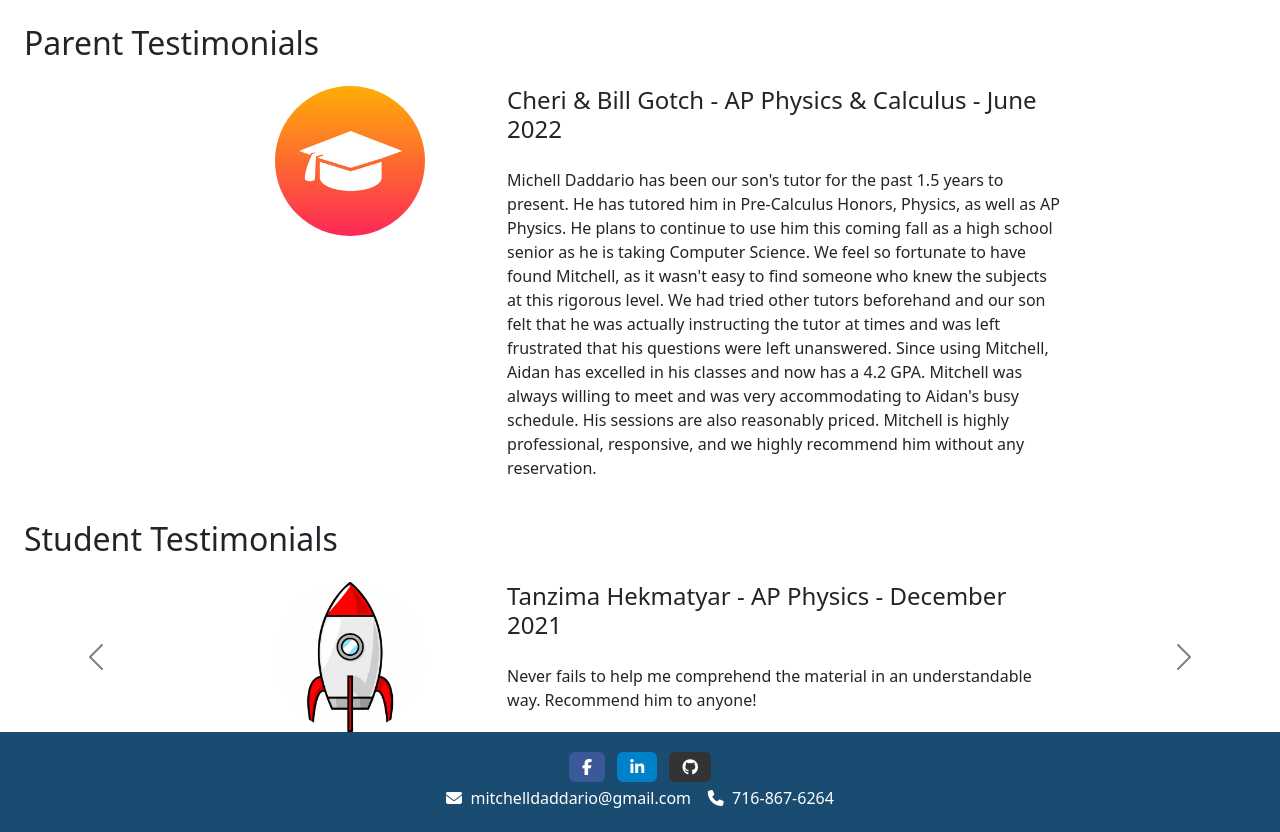
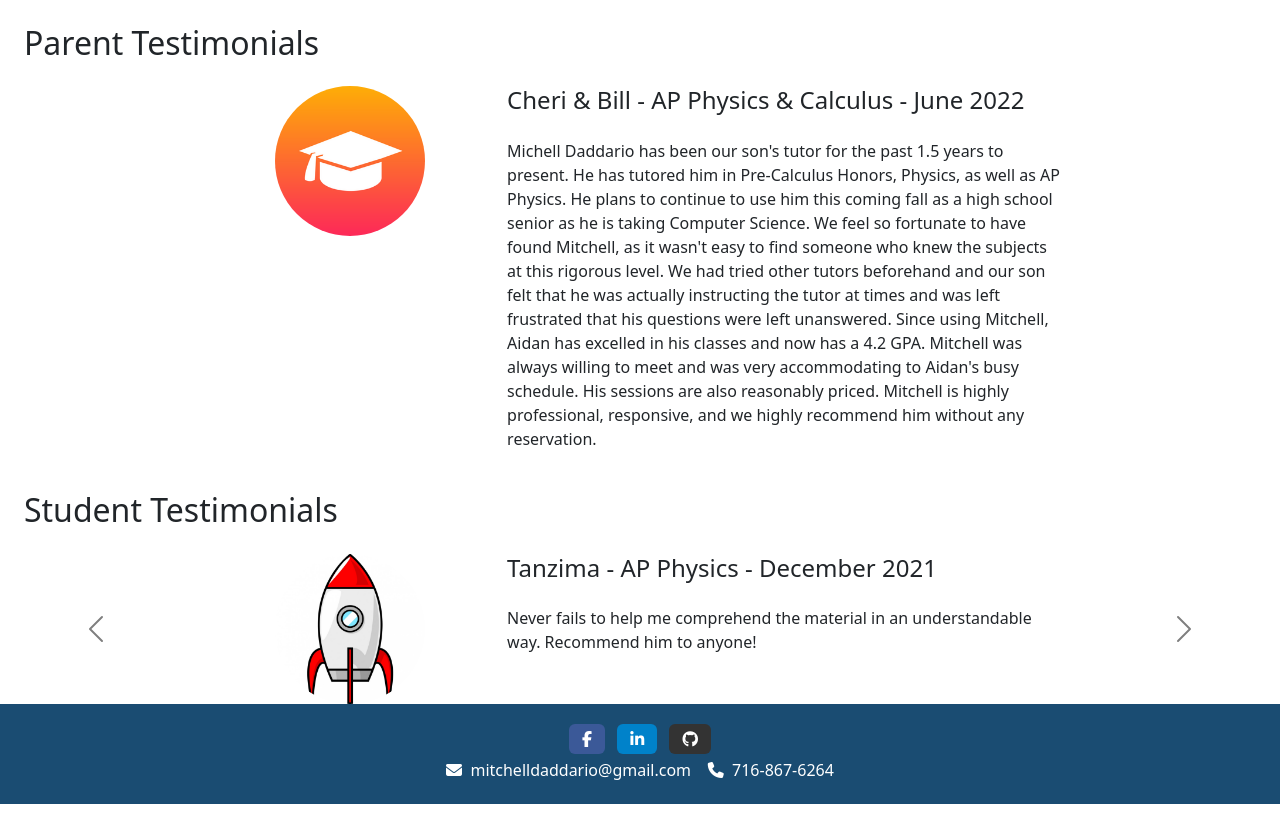
Before and after one commit to MED-1996/private_tutoring_website, a Django app: page /tutoring/testimonials/ in a window 1280 px wide. Shown: the part 56-888 px from the top of the page. After the commit the page ends 860 px from the top, so only its background shows below. Run offline with Django 4.2, Linux system fonts and the light colour scheme; some libraries are stand-ins or nearby versions.

Commit message:
Removed Last Names

```diff
--- a/tutoring_website/tutoring/templates/tutoring/testimonials.html
+++ b/tutoring_website/tutoring/templates/tutoring/testimonials.html
@@ -29,7 +29,7 @@
                 </div>
                 <div
                   class="col-9 col-md-9 col-lg-7 col-xl-8 text-center text-lg-start mx-auto mx-lg-0">
-                  <h4 class="mb-4">Cheri & Bill Gotch - AP Physics & Calculus - June 2022</h4>
+                  <h4 class="mb-4">Cheri & Bill - AP Physics & Calculus - June 2022</h4>
                   <p class="mb-0 pb-3">
                     Michell Daddario has been our son's tutor for the past 1.5 years to present.
                     He has tutored him in Pre-Calculus Honors, Physics, as well as AP Physics.
@@ -84,7 +84,7 @@
                 </div>
                 <div
                   class="col-9 col-md-9 col-lg-7 col-xl-8 text-center text-lg-start mx-auto mx-lg-0">
-                  <h4 class="mb-4">Tanzima Hekmatyar - AP Physics - December 2021</h4>
+                  <h4 class="mb-4">Tanzima - AP Physics - December 2021</h4>
                   <p class="mb-0 pb-3">
                     Never fails to help me comprehend the material in an understandable way. Recommend him to anyone!
                   </p>
@@ -104,7 +104,7 @@
                 </div>
                 <div
                   class="col-9 col-md-9 col-lg-7 col-xl-8 text-center text-lg-start mx-auto mx-lg-0">
-                  <h4 class="mb-4">Shane Patel - AP Calculus - September 2021</h4>
+                  <h4 class="mb-4">Shane - AP Calculus - September 2021</h4>
                   <p class="mb-0 pb-3">
                     Great tutor and very understanding!
                   </p>
@@ -124,7 +124,7 @@
                 </div>
                 <div
                   class="col-9 col-md-9 col-lg-7 col-xl-8 text-center text-lg-start mx-auto mx-lg-0">
-                  <h4 class="mb-4">Tomas Fernandes - AP Physics - October 2021</h4>
+                  <h4 class="mb-4">Tomas - AP Physics - October 2021</h4>
                   <p class="mb-0 pb-3">
                     Thank you for the session!
                   </p>
```
